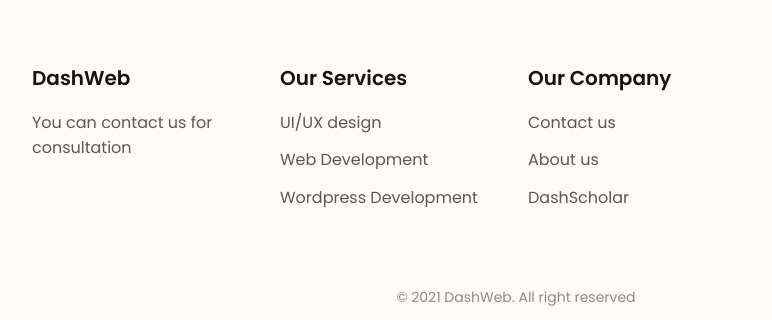
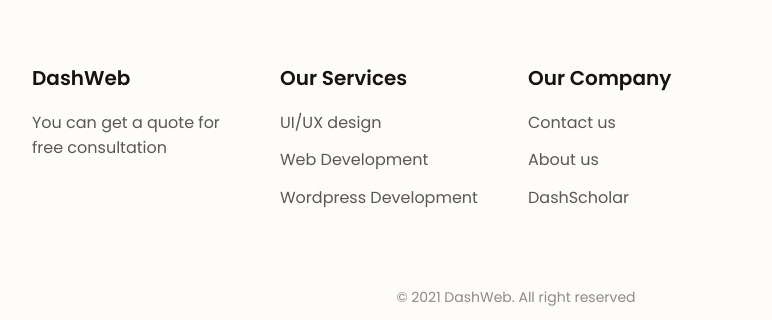
Before and after one commit to dashwebdev/profile, a plain HTML site: page index.html in a window 1280 px wide. Shown: the part 2210-2530 px from the top of the page, 124-896 px from the left. Drawn offline with nearby package versions, Linux system fonts and the light colour scheme.

Commit message:
minimal corrections

```diff
--- a/index.html
+++ b/index.html
@@ -282,7 +282,7 @@
                     <h3 class="footer__title">
                         <a href="#" class="footer__logo">DashWeb</a>
                     </h3>
-                    <p class="footer__description">You can contact us for <br> consultation</p>
+                    <p class="footer__description">You can get a quote for <br> free consultation</p>
                 </div>
 
                 <div class="footer__content">
```
